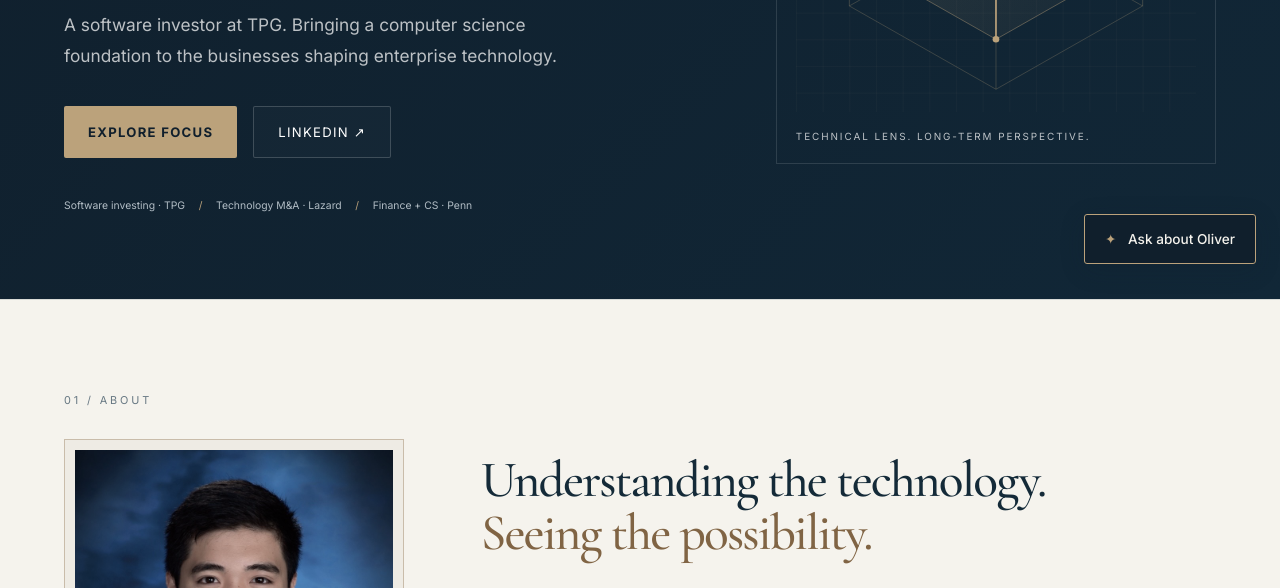
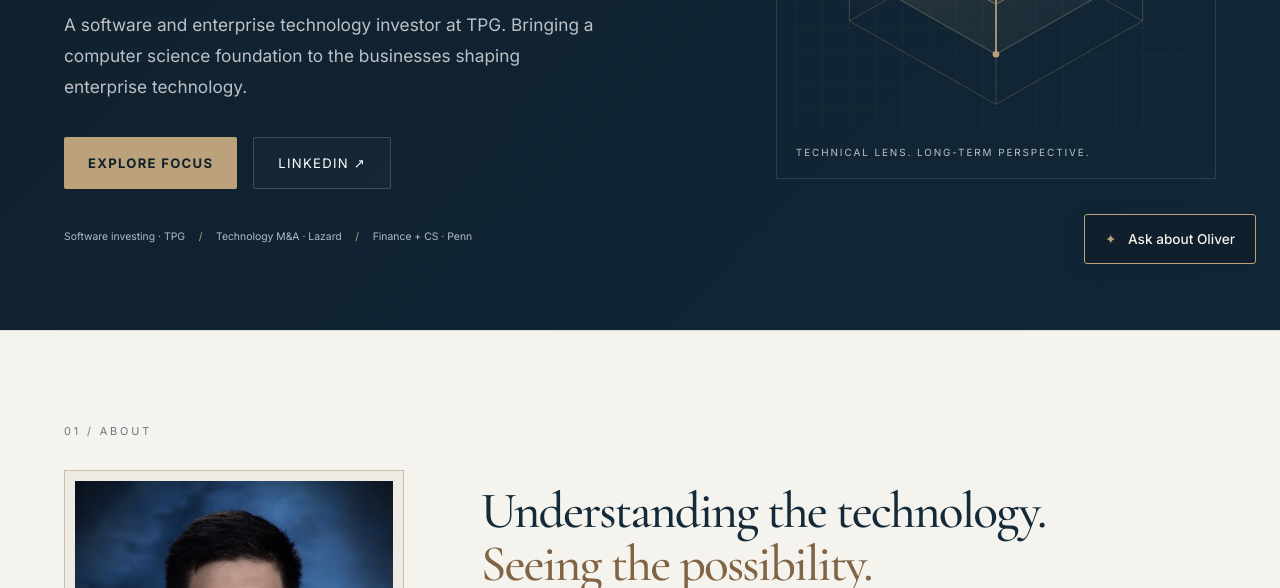
Before and after one commit to euskejs/olivershi, a website: page index.html in a window 1280 px wide. Shown: the part 512-1100 px from the top of the page. Drawn offline with nearby package versions, Linux system fonts and the light colour scheme.

Commit message:
update project

```diff
--- a/index.html
+++ b/index.html
@@ -36,7 +36,7 @@
           <p class="eyebrow"><span class="dot"></span>Technology Investor at TPG</p>
           <h1>Investing where <span>technical depth</span> meets durable value.</h1>
           <p class="lede">
-            A software investor at TPG. Bringing a computer science foundation to the businesses shaping enterprise technology.
+            A software and enterprise technology investor at TPG. Bringing a computer science foundation to the businesses shaping enterprise technology.
           </p>
           <div class="hero-actions">
             <a class="primary-button" href="#focus">Explore focus</a>
```
